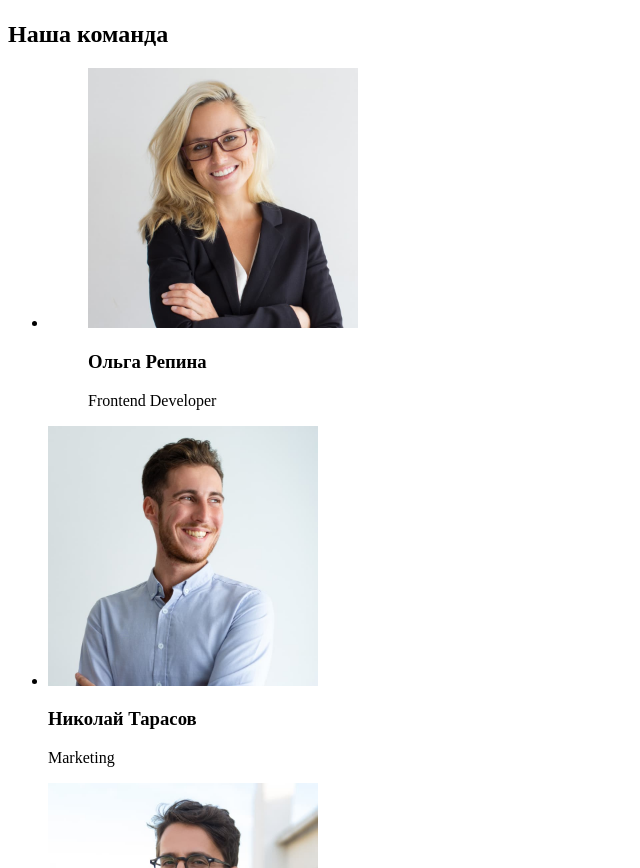
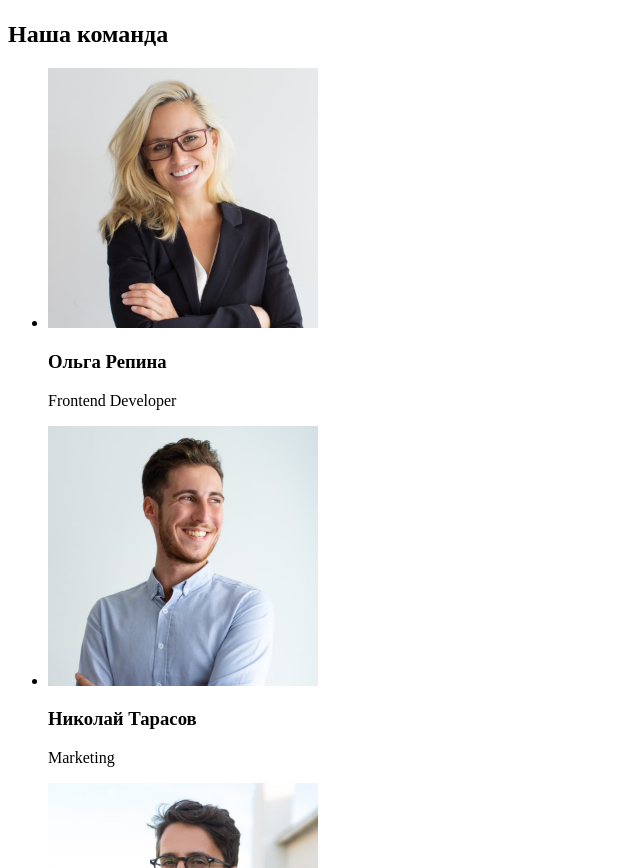
Before and after one commit to OlegRosinskyi/goit-markup-hw-01, a plain HTML site: page index.html in a window 1280 px wide. Shown: the part 945-1813 px from the top of the page, without its empty margins (0-640 px from the left). Drawn offline with Linux system fonts and the light colour scheme.

Commit message:
Update index.html

```diff
--- a/index.html
+++ b/index.html
@@ -8,7 +8,9 @@
   </head>
   <body>
     <header>
-        <a href="https://i.imgur.com/JCCB1OW.png" lang="en"><span>Web</span>Studio</a>
+      <a href="https://i.imgur.com/JCCB1OW.png" lang="en"
+        ><span>Web</span>Studio</a
+      >
       <nav>
         <ul>
           <li>
@@ -30,9 +32,7 @@
       </nav>
       <ul>
         <li>
-            <a href="mailto:info@devstudio.com">
-              info@devstudio.com
-            </a>
+          <a href="mailto:info@devstudio.com"> info@devstudio.com </a>
         </li>
         <li><a href="tel:+380961111111">+38 096 111 11 11</a></li>
       </ul>
@@ -86,7 +86,6 @@
         <h2>Наша команда</h2>
         <ul>
           <li>
-            <figure>
             <img
               src="./images/imgS2-1.jpg"
               alt="фотография Ольга Репина"
@@ -94,7 +93,6 @@
             />
             <h3>Ольга Репина</h3>
             <p>Frontend Developer</p>
-            </figure>
           </li>
           <li>
             <img
@@ -104,10 +102,10 @@
             />
             <h3>Николай Тарасов</h3>
             <p>Marketing</p>
-            </figure>
           </li>
           <li>
-              <img src="./images/imgS4-1.jpg"
+            <img
+              src="./images/imgS4-1.jpg"
               alt="фотография Михаил Ермаков"
               width="270"
             />
@@ -130,8 +128,11 @@
       <p lang="en"><span>Web</span>Studio</p>
       <address>
         <ul>
-          <li> <a href="https://goo.gl/maps/Vcjv57qDKh7D1HHGA"
-          >г. Киев, пр-т Леси Украинки, 26</a></li>
+          <li>
+            <a href="https://goo.gl/maps/Vcjv57qDKh7D1HHGA"
+              >г. Киев, пр-т Леси Украинки, 26</a
+            >
+          </li>
           <li><a href="mailto:info@example.com"> info@example.com</a></li>
           <li><a href="tel:+380991111111">+38 099 111 11 11</a></li>
         </ul>
```
Lines whose indentation alone changed are shown as unchanged.
